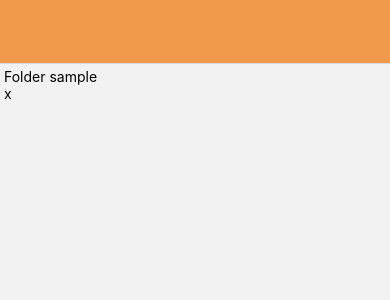
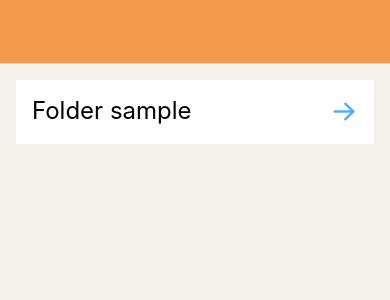
Before and after one commit to grandtan/React-Native-Test, a React Native app: screen /Home in a window 390 px wide. Shown: the top 300 px of the page. Built offline with nearby package versions, Linux system fonts and the light colour scheme.

Commit message:
feat: main component

```diff
--- a/package.json
+++ b/package.json
@@ -24,6 +24,7 @@
     "@react-native-community/eslint-config": "^2.0.0",
     "@types/jest": "^26.0.23",
     "@types/react-native": "^0.66.4",
+    "@types/react-native-vector-icons": "^6.4.12",
     "@types/react-test-renderer": "^17.0.1",
     "@typescript-eslint/eslint-plugin": "^5.7.0",
     "@typescript-eslint/parser": "^5.7.0",
--- a/src/App.tsx
+++ b/src/App.tsx
@@ -28,6 +28,7 @@ const App = () => {
           backgroundColor: '#F29A4B',
         },
         headerTintColor: '#fff',
+        contentStyle: { backgroundColor: '#F4F0EC' }
 
       }}>
         <Stack.Screen
@@ -38,13 +39,13 @@ const App = () => {
           }}
         />
         <Stack.Screen
-          name="TemplateDetails"
-          component={TemplateDetails}
+          name="TemplatesList"
+          component={TemplatesList}
           options={{ title: 'Folder sample' }}
         />
         <Stack.Screen
-          name="TemplatesList"
-          component={TemplatesList}
+          name="TemplateDetails"
+          component={TemplateDetails}
           options={{ title: 'Template sample' }}
         />
       </Stack.Navigator>
--- a/src/pages/home.tsx
+++ b/src/pages/home.tsx
@@ -1,19 +1,29 @@
+import { NavigationProp } from "@react-navigation/native";
 import React from "react";
 import { StyleSheet, Text, View, AppRegistry, Button, TouchableOpacity } from "react-native";
+import Icon from 'react-native-vector-icons/AntDesign';
 
-const Home = () => {
+interface RouterProps {
+    navigation: NavigationProp<any, any>;
+}
+
+const Home = ({ navigation }: RouterProps) => {
 
     return (
-        <View style={{ padding: 4 }}>
-            <TouchableOpacity>
-                <View style={{ display: 'flex', justifyContent: 'flex-start' }}>
-                    <Text>Folder sample</Text>
-                    <Text>x</Text>
+        <View style={{ padding: 16 }}>
+            <TouchableOpacity onPress={() => navigation.navigate("TemplatesList")}>
+                <View style={styles.mainContainer}>
+                    <Text style={{ fontSize: 24 }}>Folder sample</Text>
+                    <Icon name="arrowright" size={28} color="#52A9FB" />
                 </View>
             </TouchableOpacity>
-
         </View>
     )
 }
 
+const styles = StyleSheet.create({
+    mainContainer: { display: 'flex', flexDirection: 'row', justifyContent: 'space-between', backgroundColor: 'white', paddingVertical: 16, paddingHorizontal: 16 }
+});
+
+
 export default Home
```
Also changed, not shown: 4 other files (tests, documents, lock files or other folders).
